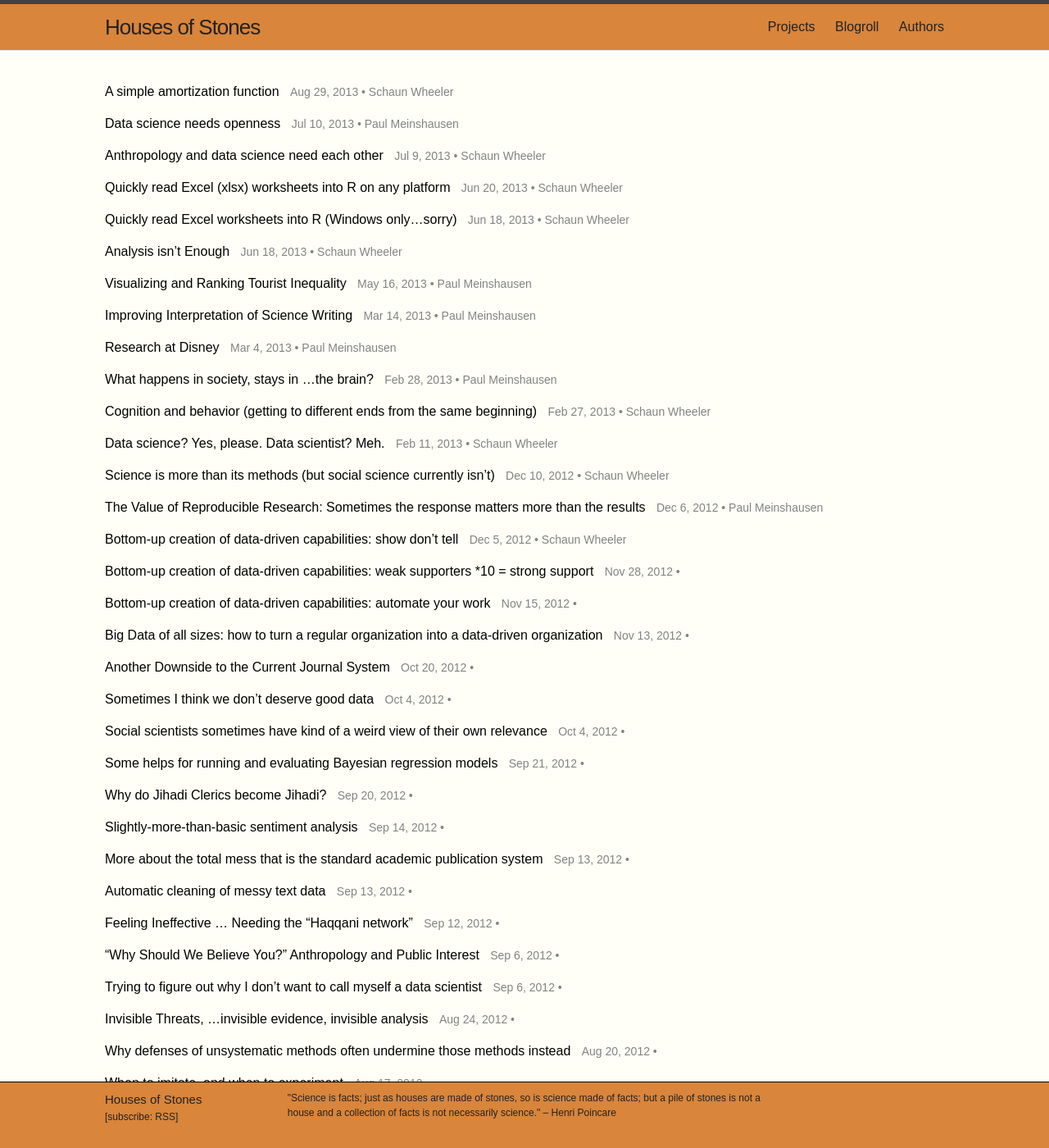
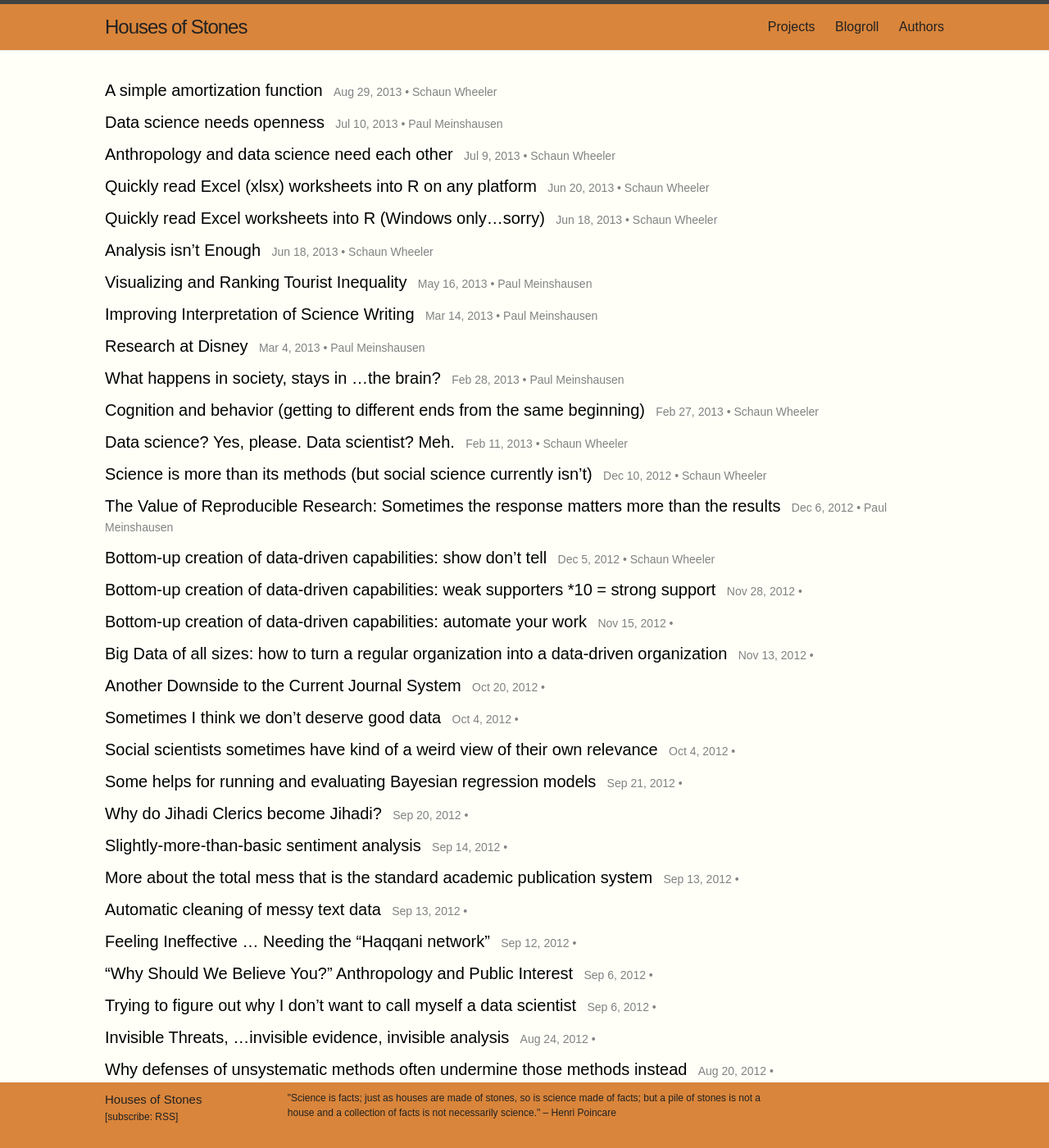
Before and after one commit to housesofstones/housesofstones.github.io, a Jekyll site: the page built from index.html, in a window 1280 px wide and 1400 px high. Shown: the whole window at 82% size. Built offline with Jekyll 4.4.1, drawn with Linux system fonts in a browser that asks for light colours; nearby versions of some CDN libraries.

Commit message:
Update hoscustom.css

```diff
--- a/css/hoscustom.css
+++ b/css/hoscustom.css
@@ -25,6 +25,9 @@
 }
 .site-footer a:hover {
     text-decoration: underline;
+}
+.site-title {
+    font-size: 24px;
 }
 a:link {
     text-decoration: underline;
@@ -58,7 +61,7 @@ p, blockquote, pre, hr, dl, dd, ol, ul, figure, .highlight {
     margin-bottom: 15px;
 }
 .post-link {
-    font-size: 16px;
+    font-size: 20px;
     color: black;
     line-height: 1px;
     display: inline;
@@ -93,7 +96,7 @@ body {
 
 .site-footer {
     position: fixed;
-    border-top: 1px solid black;
+    border-top: 0px solid black;
     height: 60px;
     padding: 10px 0;
     clear: both;
```
